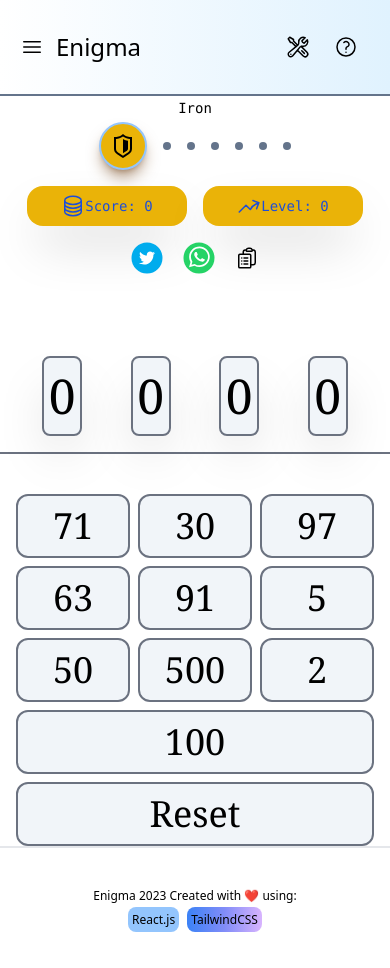
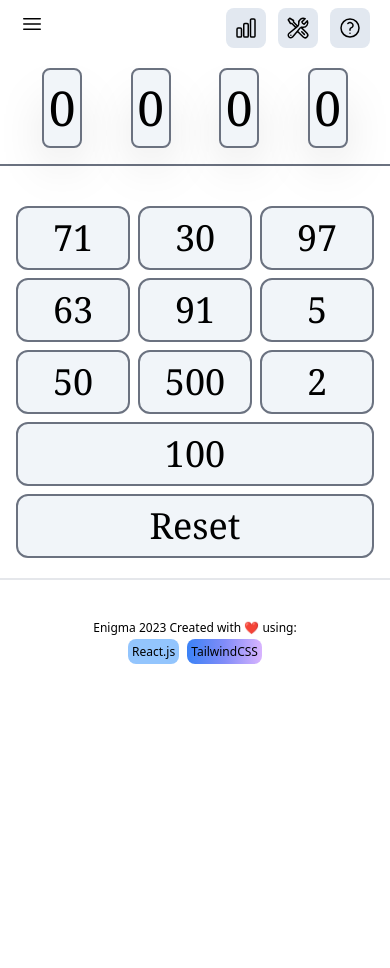
Before and after one commit to Oussamaberg/Enigma, a React (Vite) app: page / in a window 390 px wide. After the commit the page ends 892 px from the top, so only its background shows below. Built offline with nearby package versions, Linux system fonts and the light colour scheme.

Commit message:
mobile friendly

```diff
--- a/src/App.tsx
+++ b/src/App.tsx
@@ -20,6 +20,19 @@ function App() {
   // Activate/Deactivate hard mode
   const [hardMode, setHardMode] = useState(false);
 
+  const [showScore, setShowScore] = useState(false);
+  const [isMobile, setIsMobile] = useState(false)
+
+//choose the screen size
+const handleResize = () => {
+  if (window.innerWidth < 640) {
+      setShowScore(false)
+  } else {
+    setShowScore(true)
+  }
+}
+ console.log(isMobile)
+
   var theme = sessionStorage.getItem("theme");
   var gameMode = sessionStorage.getItem("gameMode");
   var userLevel:string|null = sessionStorage.getItem("userLevel");
@@ -31,25 +44,36 @@ function App() {
     if (gameMode != null) {
       setHardMode(gameMode == "hard");
     }
+    window.addEventListener("resize", handleResize)
   }, []);
 
   const toggleHelp = () => {
     if (settings == true) {
       setSettings(false);
     }
-    //if (successModal == true) {
-    //setSuccessModal(false);
-    // }
+    if (showScore == true) {
+    setShowScore(false);
+    }
     setHelp(!help);
+  };
+
+  const toggleScore = () => {
+    if (settings == true) {
+      setSettings(false);
+    }
+    if (help == true) {
+    setHelp(false);
+    }
+    setShowScore(!showScore);
   };
 
   const toggleSettings = () => {
     if (help == true) {
       setHelp(false);
     }
-    //if (successModal == true) {
-    //  setSuccessModal(false);
-    //}
+    if (showScore == true) {
+      setShowScore(false);
+      }
     setSettings(!settings);
   };
 
@@ -69,12 +93,12 @@ function App() {
   return (
     <div className={darkTheme ? "dark" : ""}>
       <div className="  h-max dark:bg-black dark:text-white ">
-        <Navbar toggleHelp={toggleHelp} toggleSettings={toggleSettings} />
+        <Navbar toggleHelp={toggleHelp} toggleSettings={toggleSettings} toggleScore={toggleScore} />
         <div className="  relative flex h-max  justify-center items-center dark:bg-black ">
           <Routes>
             <Route
               path="/"
-              element={<Calculator userLevel={userLevel} hardMode={hardMode} />}
+              element={<Calculator userLevel={userLevel} hardMode={hardMode} showScore={showScore} />}
             />
             <Route path="/FAQ" element={<Faq />} />
             <Route path="/contact" element={<Contact />} />
--- a/src/components/Calculator.tsx
+++ b/src/components/Calculator.tsx
@@ -12,11 +12,12 @@ import FinalModal from "./FinalModal";
 import Footer from "./Footer";
 
 interface CalculatorTypes {
-  userLevel : string|null,
-  hardMode : boolean
+  userLevel: string | null;
+  hardMode: boolean;
+  showScore: boolean;
 }
 
-function Calculator({ userLevel, hardMode }:CalculatorTypes) {
+function Calculator({ userLevel, hardMode, showScore }: CalculatorTypes) {
   const [index, setIndex] = useState(4);
   const [array, setArray] = useState([0, 0, 0, 0]);
   const [level, setLevel] = useState(0);
@@ -66,11 +67,10 @@ function Calculator({ userLevel, hardMode }:CalculatorTypes) {
     if (endGame == true) resetGameStats();
   };
 
-  const gateway = (e:any) => {
+  const gateway = (e: any) => {
     var returnValue = "";
     var number = parseInt(e.target.value);
-    returnValue = levels[level].mecanics(
-    {
+    returnValue = levels[level].mecanics({
       number,
       index,
       setIndex,
@@ -78,9 +78,8 @@ function Calculator({ userLevel, hardMode }:CalculatorTypes) {
       setArray,
       gameStats,
       setGameStats,
-      hardMode
-    }
-    );
+      hardMode,
+    });
     if (returnValue == "0") {
       setLooseGame(true);
     }
@@ -110,7 +109,7 @@ function Calculator({ userLevel, hardMode }:CalculatorTypes) {
         setArray([0, 0, 0, 0]);
         sessionStorage.setItem("userLevel", (level + 1).toString());
       } else {
-        ToggleEndModal()
+        ToggleEndModal();
         setLevel(0);
         setArray([0, 0, 0, 0]);
         sessionStorage.setItem("userLevel", "0");
@@ -125,11 +124,13 @@ function Calculator({ userLevel, hardMode }:CalculatorTypes) {
 
   return (
     <>
-      <Progress userLevel={level} />
+      {showScore && <Progress userLevel={level} />}
+
+
       {hardMode && <HardModeStats leftAttempts={gameStats.tryLeft} />}
 
-      <div className=" w-screen sm:w-96 h-screen py-20 ">
-        <div className="h-40"></div>
+      <div className=" w-screen sm:w-96 h-screen sm:pt-10 ">
+        <div className="hidden sm:block h-40"></div>
         <div className="grid grid-cols-4 justify-items-center gap-1 border-b-2 border-gray-500 p-5 py-5 h-20 pb-24">
           {array.map((digit, j) => (
             <DigitDisplay digit={digit} i={j} />
@@ -166,11 +167,12 @@ function Calculator({ userLevel, hardMode }:CalculatorTypes) {
           level={level}
         />
       )}
-      { endGame && <FinalModal gameStats={gameStats} finalModal={ToggleEndModal}/> }
+      {endGame && (
+        <FinalModal gameStats={gameStats} finalModal={ToggleEndModal} />
+      )}
       {looseGame && (
         <LooseModal gameStats={gameStats} looseModal={ToggleLooseModal} />
       )}
-
     </>
   );
 }
--- a/src/components/Footer.tsx
+++ b/src/components/Footer.tsx
@@ -1,7 +1,7 @@
 function Footer() {
     const date = new Date();
   return (
-    <div className=" flex flex-col  bg-white dark:bg-black w-full  mt-auto justify-center  items-center border-t-2 gap-2  p-10 text-xs mb-2">
+    <div className=" flex flex-col  bg-white dark:bg-black w-full  mt-5 justify-center  items-center border-t-2 gap-2  p-10 text-xs mb-2">
         <div>
               Enigma {date.getFullYear()} Created with ❤️ using:
         </div>
--- a/src/components/Menu.tsx
+++ b/src/components/Menu.tsx
@@ -26,7 +26,7 @@ function Menu() {
       initial="hidden"
       animate="show"
       exit="exit"
-      className="absolute z-10 backdrop-blur-md dark:backdrop-blur-md dark:bg-white/30 bg-white/30 bg-white text-gray-500 w-screen h-screen sm:w-96 pl-5 left-0 top-0  dark:text-yellow-50 "
+      className="absolute z-10 backdrop-blur-md dark:backdrop-blur-md dark:bg-white/30 bg-white/30 bg-white text-gray-500 w-screen h-screen sm:w-96 pl-5 left-0 -top-12 sm:top-0 dark:text-yellow-50 "
     >
       <ul className="text-justify">
         <li className="py-2 border-r-4 hover:border-black cursor-pointer hover:font-bold flex items-center transition ease-linear duration-500 ">
--- a/src/components/Navbar.tsx
+++ b/src/components/Navbar.tsx
@@ -7,16 +7,18 @@ import { Link } from "react-router-dom";
 
 interface navBarTypes {
   toggleHelp: () => void;
-  toggleSettings: () => void
+  toggleSettings: () => void;
+  toggleScore:() => void
 }
 
-function Navbar({toggleHelp, toggleSettings}:navBarTypes) {
+function Navbar({ toggleHelp, toggleSettings,toggleScore }: navBarTypes) {
   const [toggleButton, setToggleButton] = useState(false);
   const hamburgerClick = () => {
     setToggleButton(!toggleButton);
   };
+
   return (
-    <nav className="bg-gradient-to-r from-white to-sky-100 dark:bg-gradient-to-r dark:from-slate-900 dark:to-black flex justify-between items-center px-5 h-24 relative border-b-2 border-slate-500 ">
+    <nav className="sm:bg-gradient-to-r sm:from-white sm:to-sky-100 dark:sm:bg-gradient-to-r dark:sm:from-slate-900 dark:sm:to-black flex justify-between items-center px-5 sm:h-24 relative sm:border-b-2 border-slate-500 ">
       <div className="flex items-center">
         {toggleButton ? (
           <HideMenu hamburgerClick={hamburgerClick} />
@@ -24,11 +26,37 @@ function Navbar({toggleHelp, toggleSettings}:navBarTypes) {
           <Hamburger hamburgerClick={hamburgerClick} />
         )}
 
-        <h1 className="md:hidden text-2xl "><Link to={"/"}>Enigma</Link></h1>
+        <h1 className="hidden sm:block md:hidden text-2xl ">
+          <Link to={"/"}>Enigma</Link>
+        </h1>
       </div>
-      <h1 className=" hidden md:block text-2xl "><Link to={"/"}>Enigma</Link></h1>
-      <div className=" flex justify-between items-center">
-        <button className="p-3" onClick={toggleSettings}>
+      <h1 className=" hidden md:block text-2xl ">
+        <Link to={"/"}>Enigma</Link>
+      </h1>
+      <div className=" flex justify-between items-center gap-3 mt-2">
+        <button
+          className="p-2 bg-slate-200 dark:bg-slate-800 rounded-lg sm:bg-transparent sm:hidden"
+          onClick={ toggleScore }
+        >
+          <svg
+            xmlns="http://www.w3.org/2000/svg"
+            fill="none"
+            viewBox="0 0 24 24"
+            stroke-width="1.5"
+            stroke="currentColor"
+            className="w-6 h-6"
+          >
+            <path
+              stroke-linecap="round"
+              stroke-linejoin="round"
+              d="M3 13.125C3 12.504 3.504 12 4.125 12h2.25c.621 0 1.125.504 1.125 1.125v6.75C7.5 20.496 6.996 21 6.375 21h-2.25A1.125 1.125 0 013 19.875v-6.75zM9.75 8.625c0-.621.504-1.125 1.125-1.125h2.25c.621 0 1.125.504 1.125 1.125v11.25c0 .621-.504 1.125-1.125 1.125h-2.25a1.125 1.125 0 01-1.125-1.125V8.625zM16.5 4.125c0-.621.504-1.125 1.125-1.125h2.25C20.496 3 21 3.504 21 4.125v15.75c0 .621-.504 1.125-1.125 1.125h-2.25a1.125 1.125 0 01-1.125-1.125V4.125z"
+            />
+          </svg>
+        </button>
+        <button
+          className="p-2  bg-slate-200 dark:bg-slate-800 rounded-lg sm:bg-transparent"
+          onClick={toggleSettings}
+        >
           <svg
             xmlns="http://www.w3.org/2000/svg"
             fill="none"
@@ -44,7 +72,10 @@ function Navbar({toggleHelp, toggleSettings}:navBarTypes) {
             />
           </svg>
         </button>
-        <button className=" p-3  " onClick={toggleHelp}>
+        <button
+          className=" p-2  bg-slate-200 dark:bg-slate-800 rounded-lg sm:bg-transparent"
+          onClick={toggleHelp}
+        >
           <svg
             xmlns="http://www.w3.org/2000/svg"
             fill="none"
--- a/src/components/Progress.tsx
+++ b/src/components/Progress.tsx
@@ -2,29 +2,40 @@ import { useEffect, useState } from "react";
 import SareBox from "./ShareBox";
 import HardModeStats from "./HardModeStats";
 
-function Progress({ userLevel }:{userLevel:any}) {
-  var userScore:any = sessionStorage.getItem("userScore");
+function Progress({ userLevel }: { userLevel: any }) {
+  var userScore: any = sessionStorage.getItem("userScore");
   var [score, setScore] = useState(0);
   const progressBar = [0, 1, 2, 3, 4, 5, 6];
-  const rankTitle= ["Iron", "Silver", "Gold", "Diamond", "Challenger", "Master", "Grand Master"]
+  const rankTitle = [
+    "Iron",
+    "Silver",
+    "Gold",
+    "Diamond",
+    "Challenger",
+    "Master",
+    "Grand Master",
+  ];
 
-  var rank:number = parseInt(userLevel);
+  var rank: number = parseInt(userLevel);
   //const [rank, setRank] = useState(0);
   //setRank(parseInt(userLevel))
 
   useEffect(() => {
-    if (userScore != null){
-      setScore((score) => (score + parseInt(userScore)))
+    if (userScore != null) {
+      setScore((score) => score + parseInt(userScore));
     }
-  },[userScore])
-  var msg = `Rank: ${rankTitle[rank]}\nScore: ${score}\nLevel: ${userLevel} \n${"🔵".repeat(
-    rank
-  )}🟡`;
+  }, [userScore]);
+  var msg = `Rank: ${
+    rankTitle[rank]
+  }\nScore: ${score}\nLevel: ${userLevel} \n${"🔵".repeat(rank)}🟡`;
 
-  const setRankShape = (item:any, rank:number) => {
+  const setRankShape = (item: any, rank: number) => {
     if (item < rank) {
       return (
-        <div key={item} className=" w-8 h-8 rounded-full  bg-blue-300 flex justify-center items-center ">
+        <div
+          key={item}
+          className=" w-8 h-8 rounded-full  bg-blue-300 flex justify-center items-center "
+        >
           <svg
             xmlns="http://www.w3.org/2000/svg"
             fill="none"
@@ -65,14 +76,14 @@ function Progress({ userLevel }:{userLevel:any}) {
   };
 
   return (
-    <div className="absolute top-4 place-self-auto w-full h-20  flex flex-col justify-center  items-center ">
-
-      <div className=" font-mono text-sm p-1 mt-16 ">{rankTitle[rank]}</div>
+    <div className="absolute flex top-1  w-full    h-screen sm:h-20  flex-col justify-start  items-center sm:justify-center backdrop-blur-md bg-white/30 sm:bg-transparent">
+      <div className=" font-mono text-sm p-1 sm:mt-28 ">{rankTitle[rank]}</div>
       <div className="flex gap-4 justify-center items-center px-4">
         {progressBar.map((item) => setRankShape(item, rank))}
       </div>
-      <div className=" flex gap-4 p-4">
+      <div className=" flex flex-col gap-4 p-4 justify-center items-center">
         {" "}
+        <div className="flex gap-4">
           <div className=" h-10 w-40 flex justify-center items-center bg-yellow-500 p-2 rounded-2xl text-blue-700 font-mono shadow-2xl text-sm hover:border-blue-700 hover:border-2 hover:text-yellow-500 hover:bg-white transition duration-500">
             <span>
               <svg
@@ -113,7 +124,8 @@ function Progress({ userLevel }:{userLevel:any}) {
           </div>
         </div>
 
-      <SareBox textToShare = {msg} />
+      <SareBox textToShare={msg} />
+      </div>
 
     </div>
   );
```
Also changed, not shown: src/components/Settings.tsx (+4 -3 lines). Lines whose indentation alone changed are shown as unchanged.
